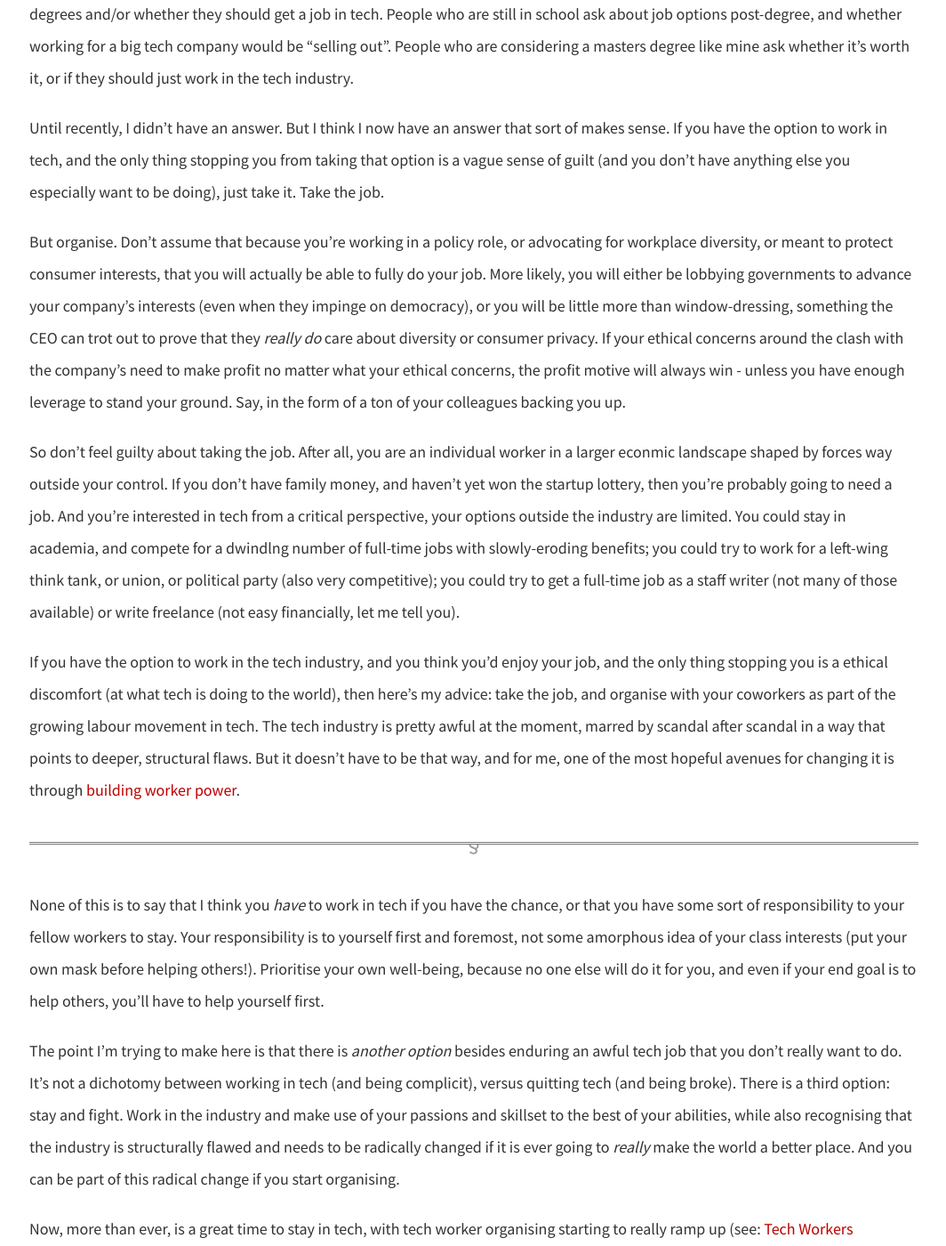
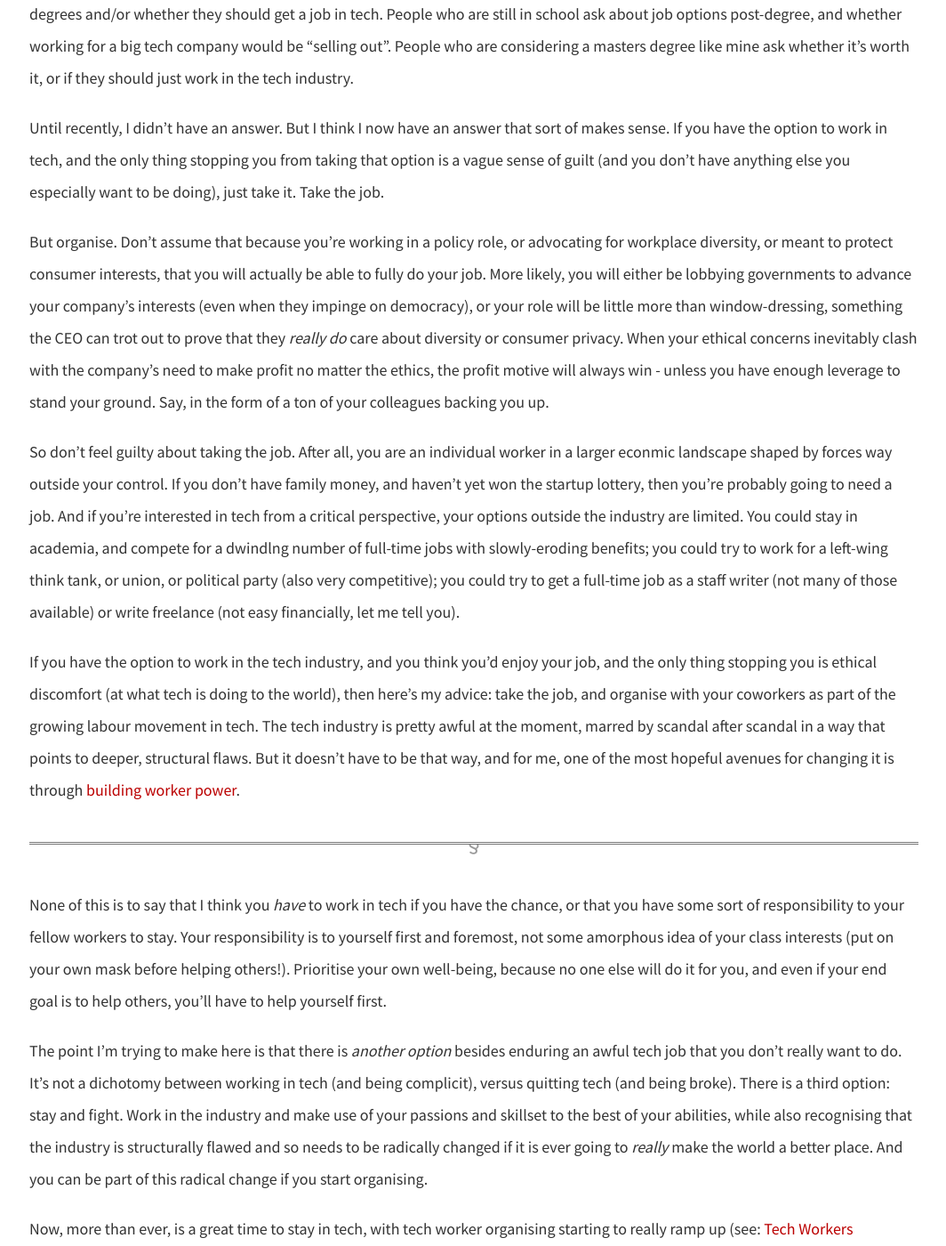
Before and after one commit to dellsystem/dellsystem.github.io, a Jekyll site: the page built from _posts/2019-1-10-fragments-10.md, in a window 1280 px wide and 1400 px high, scrolled down 535 px. Shown: the whole window at 89% size, without its empty margins (107-1171 px from the left). Built offline with Jekyll 4.4.1, drawn with Linux system fonts in a browser that asks for light colours; some of the changed text lies outside the part shown.

Commit message:
Update fragments-10 again (mostly typo fixes)

```diff
--- a/_posts/2019-1-10-fragments-10.md
+++ b/_posts/2019-1-10-fragments-10.md
@@ -8,24 +8,24 @@ In the last few months - since I finished my masters degree - a fair number of p
 
 Until recently, I didn't have an answer. But I think I now have an answer that sort of makes sense. If you have the option to work in tech, and the only thing stopping you from taking that option is a vague sense of guilt (and you don't have anything else you especially want to be doing), just take it. Take the job.
 
-But organise. Don't assume that because you're working in a policy role, or advocating for workplace diversity, or meant to protect consumer interests, that you will actually be able to fully do your job. More likely, you will either be lobbying governments to advance your company's interests (even when they impinge on democracy), or you will be little more than window-dressing, something the CEO can trot out to prove that they _really do_ care about diversity or consumer privacy. If your ethical concerns around the clash with the company's need to make profit no matter what your ethical concerns, the profit motive will always win - unless you have enough leverage to stand your ground. Say, in the form of a ton of your colleagues backing you up.
+But organise. Don't assume that because you're working in a policy role, or advocating for workplace diversity, or meant to protect consumer interests, that you will actually be able to fully do your job. More likely, you will either be lobbying governments to advance your company's interests (even when they impinge on democracy), or your role will be little more than window-dressing, something the CEO can trot out to prove that they _really do_ care about diversity or consumer privacy. When your ethical concerns inevitably clash with the company's need to make profit no matter the ethics, the profit motive will always win - unless you have enough leverage to stand your ground. Say, in the form of a ton of your colleagues backing you up.
 
-So don't feel guilty about taking the job. After all, you are an individual worker in a larger econmic landscape shaped by forces way outside your control. If you don't have family money, and haven't yet won the startup lottery, then you're probably going to need a job. And you're interested in tech from a critical perspective, your options outside the industry are limited. You could stay in academia, and compete for a dwindlng number of full-time jobs with slowly-eroding benefits; you could try to work for a left-wing think tank, or union, or political party (also very competitive); you could try to get a full-time job as a staff writer (not many of those available) or write freelance (not easy financially, let me tell you).
+So don't feel guilty about taking the job. After all, you are an individual worker in a larger econmic landscape shaped by forces way outside your control. If you don't have family money, and haven't yet won the startup lottery, then you're probably going to need a job. And if you're interested in tech from a critical perspective, your options outside the industry are limited. You could stay in academia, and compete for a dwindlng number of full-time jobs with slowly-eroding benefits; you could try to work for a left-wing think tank, or union, or political party (also very competitive); you could try to get a full-time job as a staff writer (not many of those available) or write freelance (not easy financially, let me tell you).
 
-If you have the option to work in the tech industry, and you think you'd enjoy your job, and the only thing stopping you is a ethical discomfort (at what tech is doing to the world), then here's my advice: take the job, and organise with your coworkers as part of the growing labour movement in tech. The tech industry is pretty awful at the moment, marred by scandal after scandal in a way that points to deeper, structural flaws. But it doesn't have to be that way, and for me, one of the most hopeful avenues for changing it is through [building worker power](https://novaramedia.com/2018/06/27/now-is-the-time-for-worker-power-in-the-tech-industry/).
+If you have the option to work in the tech industry, and you think you'd enjoy your job, and the only thing stopping you is ethical discomfort (at what tech is doing to the world), then here's my advice: take the job, and organise with your coworkers as part of the growing labour movement in tech. The tech industry is pretty awful at the moment, marred by scandal after scandal in a way that points to deeper, structural flaws. But it doesn't have to be that way, and for me, one of the most hopeful avenues for changing it is through [building worker power](https://novaramedia.com/2018/06/27/now-is-the-time-for-worker-power-in-the-tech-industry/).
 
 ***
 
-None of this is to say that I think you _have_ to work in tech if you have the chance, or that you have some sort of responsibility to your fellow workers to stay. Your responsibility is to yourself first and foremost, not some amorphous idea of your class interests (put your own mask before helping others!). Prioritise your own well-being, because no one else will do it for you, and even if your end goal is to help others, you'll have to help yourself first.
+None of this is to say that I think you _have_ to work in tech if you have the chance, or that you have some sort of responsibility to your fellow workers to stay. Your responsibility is to yourself first and foremost, not some amorphous idea of your class interests (put on your own mask before helping others!). Prioritise your own well-being, because no one else will do it for you, and even if your end goal is to help others, you'll have to help yourself first.
 
-The point I'm trying to make here is that there is _another option_ besides enduring an awful tech job that you don't really want to do. It's not a dichotomy between working in tech (and being complicit), versus quitting tech (and being broke). There is a third option: stay and fight. Work in the industry and make use of your passions and skillset to the best of your abilities, while also recognising that the industry is structurally flawed and needs to be radically changed if it is ever going to _really_ make the world a better place. And you can be part of this radical change if you start organising.
+The point I'm trying to make here is that there is _another option_ besides enduring an awful tech job that you don't really want to do. It's not a dichotomy between working in tech (and being complicit), versus quitting tech (and being broke). There is a third option: stay and fight. Work in the industry and make use of your passions and skillset to the best of your abilities, while also recognising that the industry is structurally flawed and so needs to be radically changed if it is ever going to _really_ make the world a better place. And you can be part of this radical change if you start organising.
 
-Now, more than ever, is a great time to stay in tech, with tech worker organising starting to really ramp up (see: [Tech Workers Coalition](https://techworkerscoalition.org/)!). Find a campaign at your workplace, or start your own, or just talk to colleagues about what you want to see change at your company. Engage with the copious amounts of tech industry criticism out there and try to boil it down to small, incremental, concrete demands. There are already so many people writing excellent and important criticism - it's just not getting read by the people who actually have a chance at changing things. Criticism is great and all, but it also needs a path to being heard, and that's where people in the industry come in.
+Now, more than ever, is a great time to stay in tech, with tech worker organising starting to really ramp up (see: [Tech Workers Coalition](https://techworkerscoalition.org/)!). Find a campaign at your workplace, or start your own, or just talk to colleagues about what you want to see change at your company. Engage with the copious amounts of tech industry criticism out there and try to boil it down to small, incremental, concrete demands. There are already so many people writing excellent and important criticism - it's just not getting read by the people who actually have a chance at changing things. Criticism is great and all, but it also needs a path to being heard, and that's where sympathetic people in the industry come in.
 
-I chose to quit the industry and get a masters degree, because that seemed like the best option at the time (I didn't even know worker organising was, like, a thing, much less in tech). I learned a lot through the program (I've posted all my [notes and coursework](/lse) on my website). But I learned much more through moving to London and engaging with the larger left community there (going to events; following people on Twitter; volunteering for political causes - all of which are all lot cheaper than tuition fees).
+I chose to quit the industry and get a masters degree, because that seemed like the best option at the time (I didn't even know worker organising was, like, a thing, much less in tech). I learned a lot through the program (I've posted all my [notes and coursework](/lse) on my website). But I learned much more through moving to London and engaging with the larger left community there (going to events; following people on Twitter; volunteering for political causes - all of which cost much less than LSE tuition).
 
 That's not to entirely discount the value of academia. If you feel like you'd prefer a structured program, and want time off from work, and can afford the exorbitant cost of a masters degree on a relevant topic, then by all means, go for it. But don't expect it to answer all your questions, or give you a better idea of what you should do. And don't treat it as an end in itself, either. At the end of the day, all the scholarly criticism of the tech industry won't do any good if it's locked up within the archives of some pay-per-view academic journals - it needs to be read, and acted upon, by people who actually have the power to do something about it.
 
-Right now, the most promising potential agents for change are tech workers. For too long, they've been stereotyped as apolitical and uninterested in organising, mostly due to their comfortable material positions (relative to many other industries). This is true to some degree, but as the material conditions in the industry change - especially with the rise of the [contract workforce](/posts/fragments-3) - this won't be true forever. People are _already_ organising, and these efforts have the potential to become part of a broader amount of holding the tech industry [accountable to society as a whole](https://newsocialist.org.uk/technological-development-for-the-many/), not just the people lucky enough to already be within it.
+Right now, the most promising potential agents for change are tech workers. For too long, they've been stereotyped as apolitical and uninterested in organising, mostly due to their comfortable material positions (relative to many other industries). This is true to some degree, but as the material conditions in the industry change - especially with the rise of the [contract workforce](/posts/fragments-3) - this won't be true forever. People are _already_ organising, and these efforts have the potential to become part of a broader movement for holding the tech industry [accountable to society as a whole](https://newsocialist.org.uk/technological-development-for-the-many/), not just the people lucky enough to already be within it.
 
 Take the job, and organise. Disrupt the tech industry from within. It won't be easy, but it'll be worth it.
```
